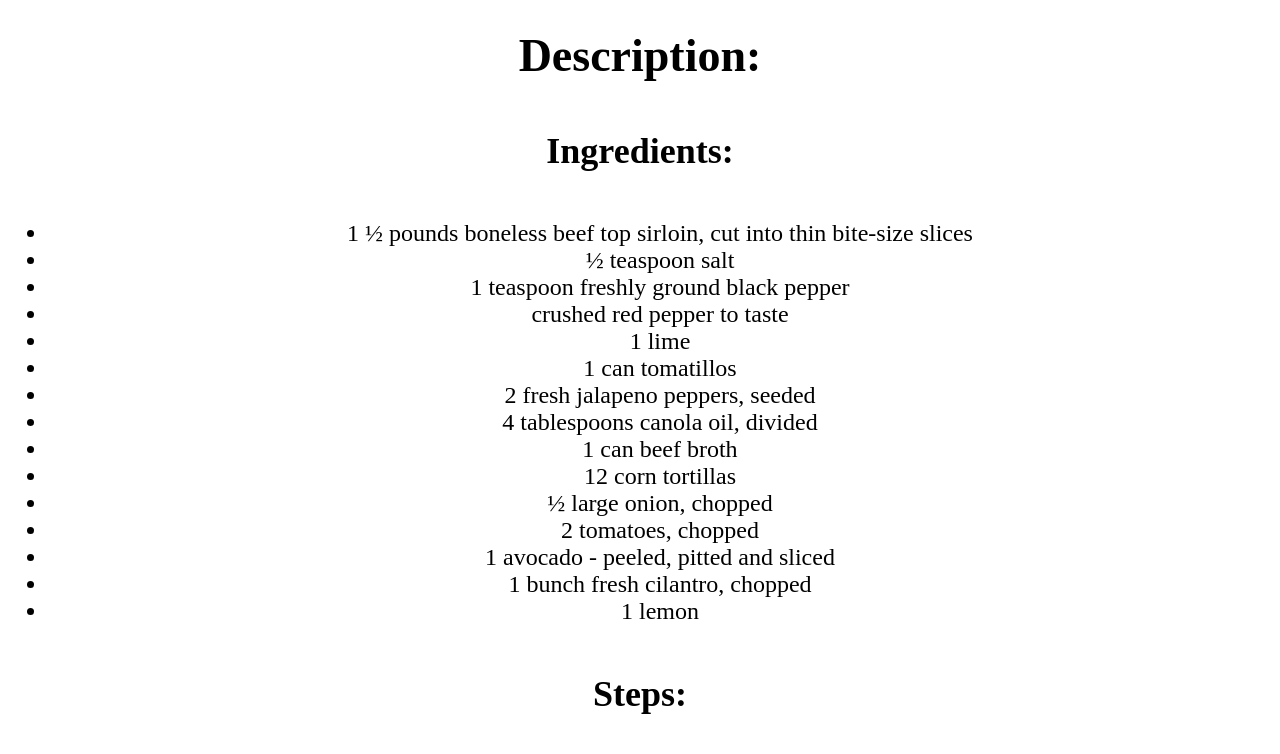
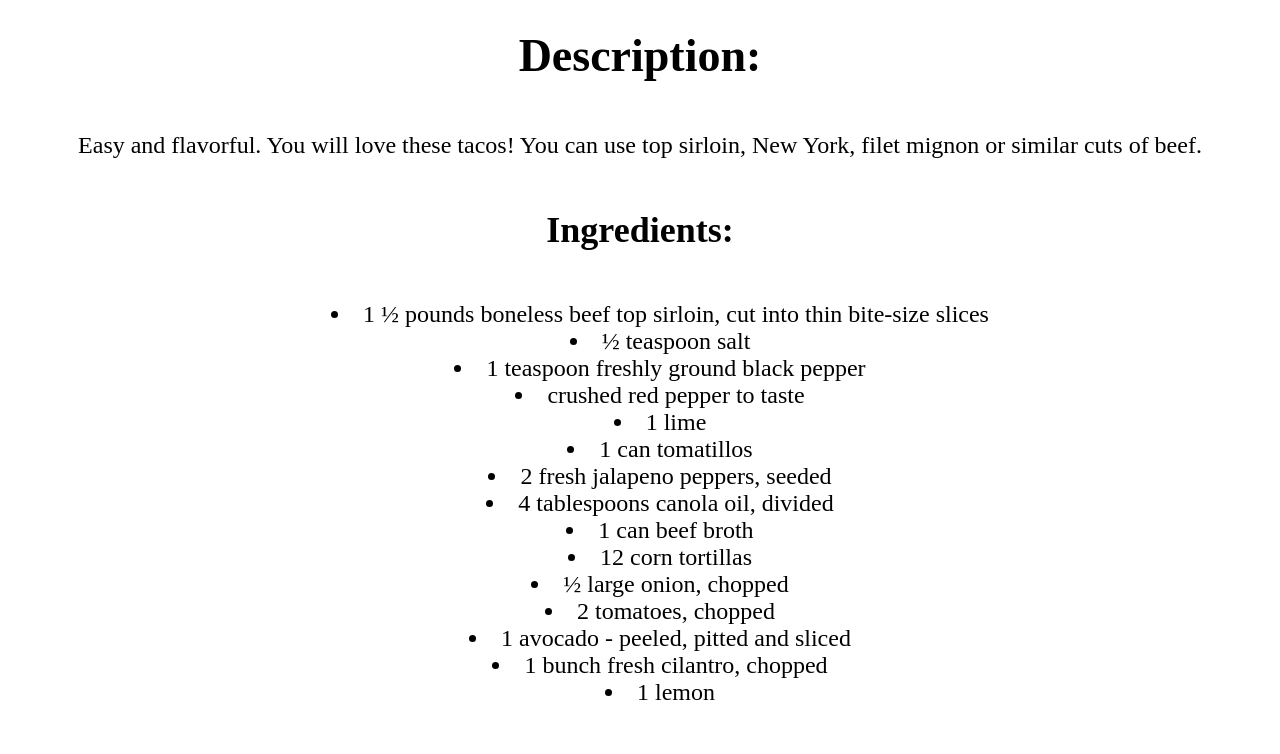
Before and after one commit to DiegoGom05/recipes, a plain HTML site: page foods/tacos.html in a window 1280 px wide. Shown: the part 1100-1854 px from the top of the page. Drawn offline with Linux system fonts and the light colour scheme.

Commit message:
css margin
just added some css margin and other small features

```diff
--- a/foods/tacos.html
+++ b/foods/tacos.html
@@ -10,7 +10,8 @@
     <h1>tacos</h1>
     <img src="https://laroussecocina.mx/wp-content/uploads/2022/03/040322_COVER.png">
     <h3><b>Description:</b></h3>
-    <p><Easy and flavorful. You will love these tacos! You can use top sirloin, New York, filet mignon or similar cuts of beef./p>
+    <p></p>
+    <p>Easy and flavorful. You will love these tacos! You can use top sirloin, New York, filet mignon or similar cuts of beef.</p>
     <h4><b>Ingredients:</b></h4>
     <ul>
         <li>1 ½ pounds boneless beef top sirloin, cut into thin bite-size slices</li>
--- a/style.css
+++ b/style.css
@@ -21,3 +21,10 @@ h4 {
 p, li {
     font-size: 24px;
 }
+p{
+    margin: 50px;
+}
+ul, ol {
+    list-style-position: inside;
+    margin:  50px 200px;
+}
```
Also changed, not shown: index.html (+0 -1 lines).
